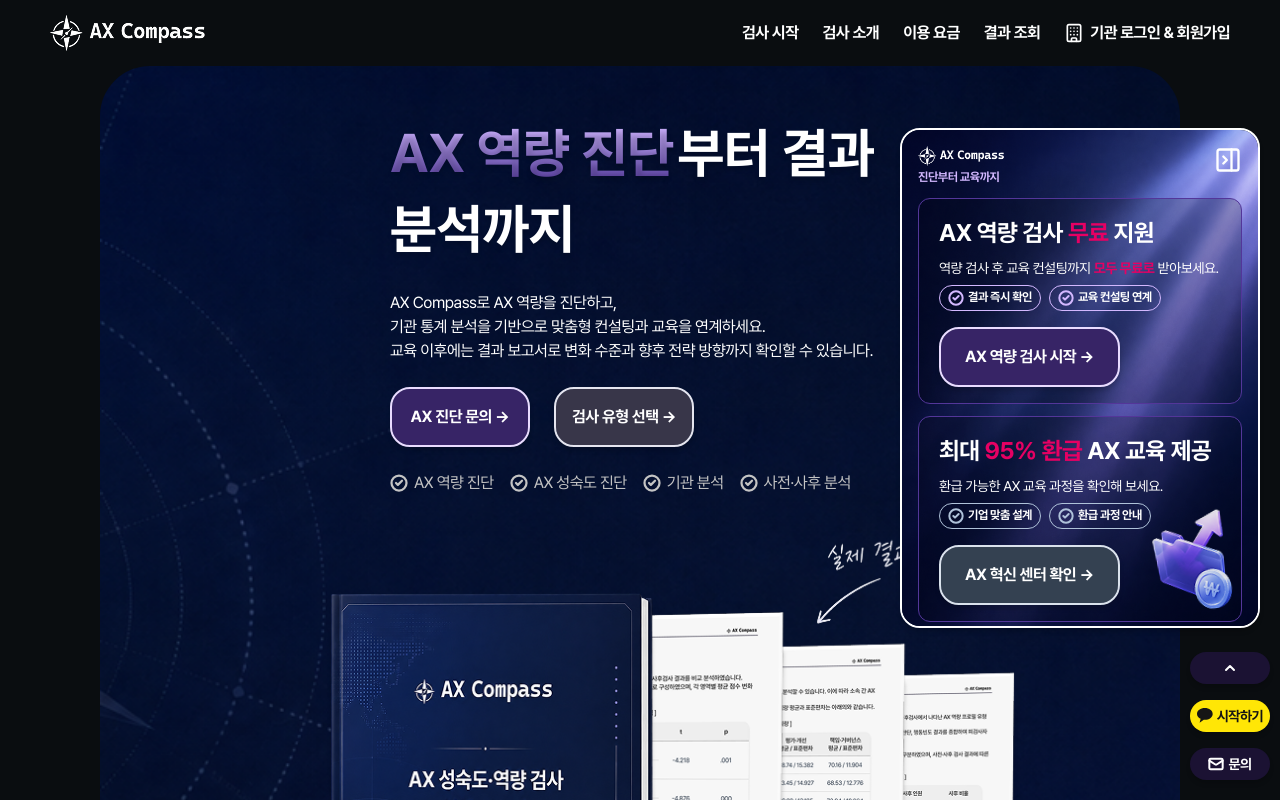
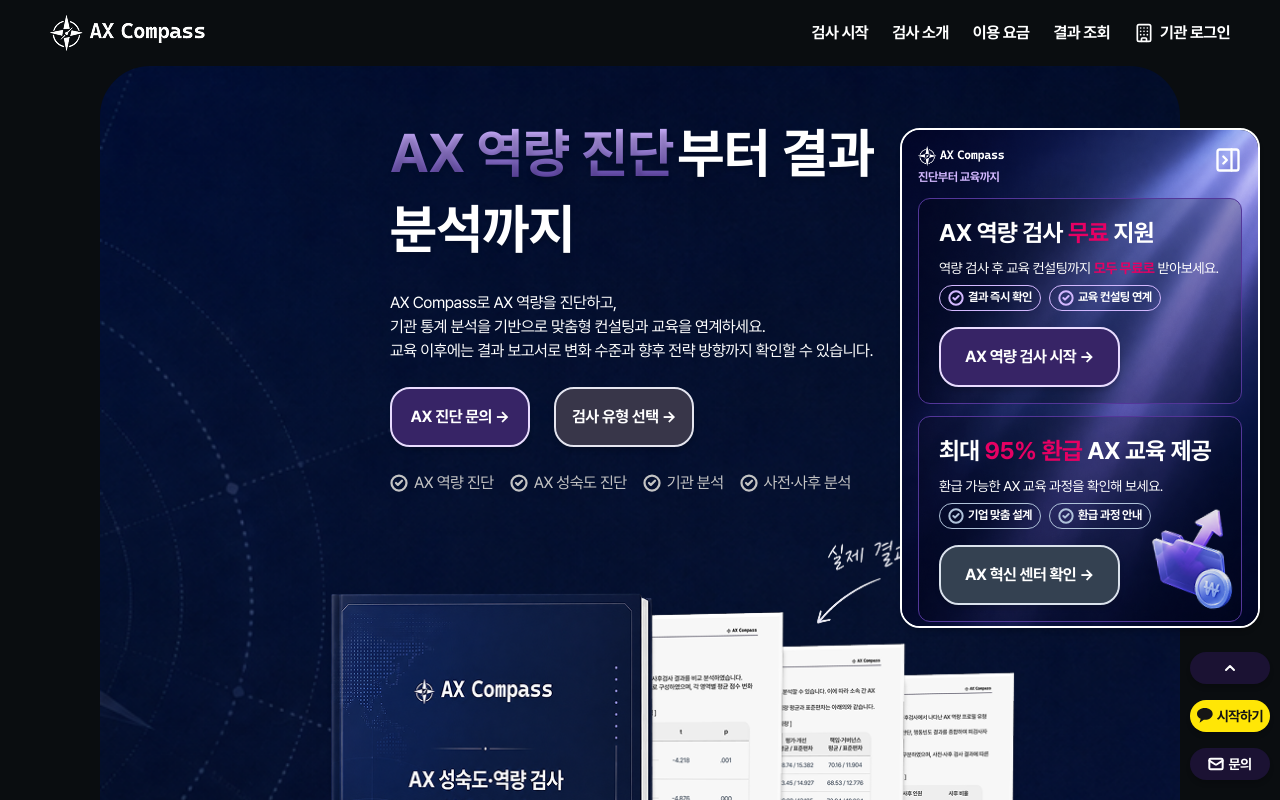
Before and after one commit to helloworldlabs-projects/AX-Compass, a Next.js app: page / in a window 1280 px wide. Shown: the top 800 px of the page. Built offline with nearby package versions, Linux system fonts and the light colour scheme; no server answers.

Commit message:
feat: 운영자 로그인 기능 임시 주석

```diff
--- a/components/layout/InstitutionLoginButton.tsx
+++ b/components/layout/InstitutionLoginButton.tsx
@@ -54,7 +54,8 @@ export default function InstitutionLoginButton() {
         onClick={() => setOpen(true)}
       >
         <Building className="size-5" />
-        <span className="txt-b-bold">기관 로그인 & 회원가입</span>
+        {/* <span className="txt-b-bold">기관 로그인 & 회원가입</span> */}
+        <span className="txt-b-bold">기관 로그인</span>
       </button>
       <AdminLoginModal open={open} onClose={() => setOpen(false)} onConfirm={handleConfirm} />
     </>
--- a/components/modals/AdminLoginModal.tsx
+++ b/components/modals/AdminLoginModal.tsx
@@ -20,7 +20,8 @@ interface AdminLoginModalProps {
 }
 
 function AdminLoginModal({ open, onClose, onConfirm }: AdminLoginModalProps) {
-  const [activeTab, setActiveTab] = useState<LoginTab>('account');
+  // const [activeTab, setActiveTab] = useState<LoginTab>('account');
+  const [activeTab, setActiveTab] = useState<LoginTab>('code');
 
   const [email, setEmail] = useState('');
   const [accountPassword, setAccountPassword] = useState('');
@@ -42,7 +43,8 @@ function AdminLoginModal({ open, onClose, onConfirm }: AdminLoginModalProps) {
 
   function handleClose() {
     reset();
-    setActiveTab('account');
+    // setActiveTab('account');
+    setActiveTab('code');
     onClose();
   }
 
@@ -65,13 +67,13 @@ function AdminLoginModal({ open, onClose, onConfirm }: AdminLoginModalProps) {
       </div>
 
       <div className="flex items-center justify-center gap-6">
-        <Button
+        {/* <Button
           variant={activeTab === 'account' ? 'dark-blue' : 'gray'}
           onClick={() => handleTabChange('account')}
           aria-pressed={activeTab === 'account'}
         >
           운영자 계정 로그인
-        </Button>
+        </Button> */}
         <Button
           variant={activeTab === 'code' ? 'dark-blue' : 'gray'}
           onClick={() => handleTabChange('code')}
```
